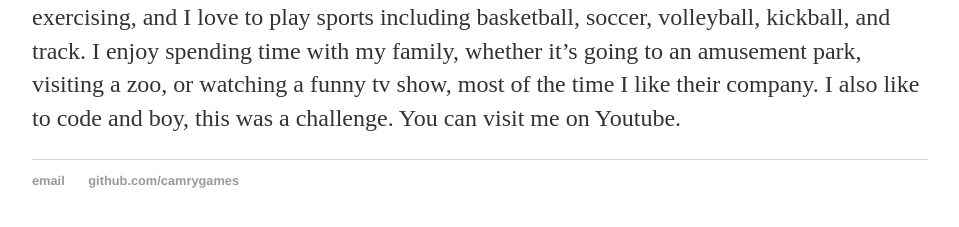
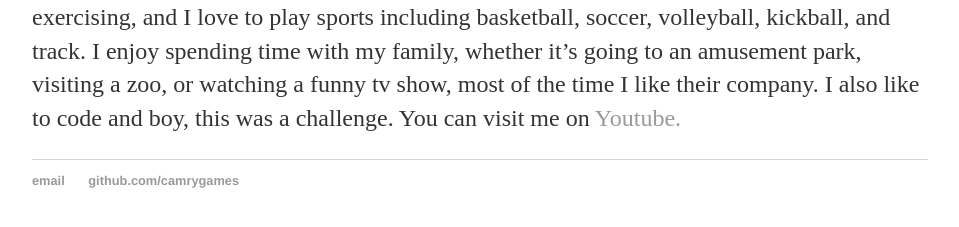
Before and after one commit to camrygames/camrygames.github.io, a Jekyll site: the page built from _posts/2020-08-10-My Life..md, in a window 1280 px wide. Shown: the part 345-572 px from the top of the page, without its empty margins (160-1119 px from the left). Built offline with Jekyll 4.4.1, drawn with Linux system fonts in a browser that asks for light colours; part of the change alters nothing that is shown; some of the changed text lies outside the part shown.

```diff
--- a/_posts/2020-08-10-My Life..md
+++ b/_posts/2020-08-10-My Life..md
@@ -6,4 +6,4 @@ date: 2020-08-10
 
 Welcome to my blog! Here I put things about me and my life.
 
-My name is Camry. I am a 10 year-old boy who loves to build and play games. I enjoy exercising, and I love to play sports including basketball, soccer, volleyball, kickball, and track. I enjoy spending time with my family, whether it's going to an amusement park, visiting a zoo, or watching a funny tv show, most of the time I like their company. I also like to code and boy, this was a challenge. You can visit me on Youtube.
+My name is Camry. I am a 10 year-old boy who loves to build and play games. I enjoy exercising, and I love to play sports including basketball, soccer, volleyball, kickball, and track. I enjoy spending time with my family, whether it's going to an amusement park, visiting a zoo, or watching a funny tv show, most of the time I like their company. I also like to code and boy, this was a challenge. You can visit me on <a href="https://www.youtube.com/channel/UCH3NB0zbSEQN5TbwvgotkJA"> Youtube.
```
